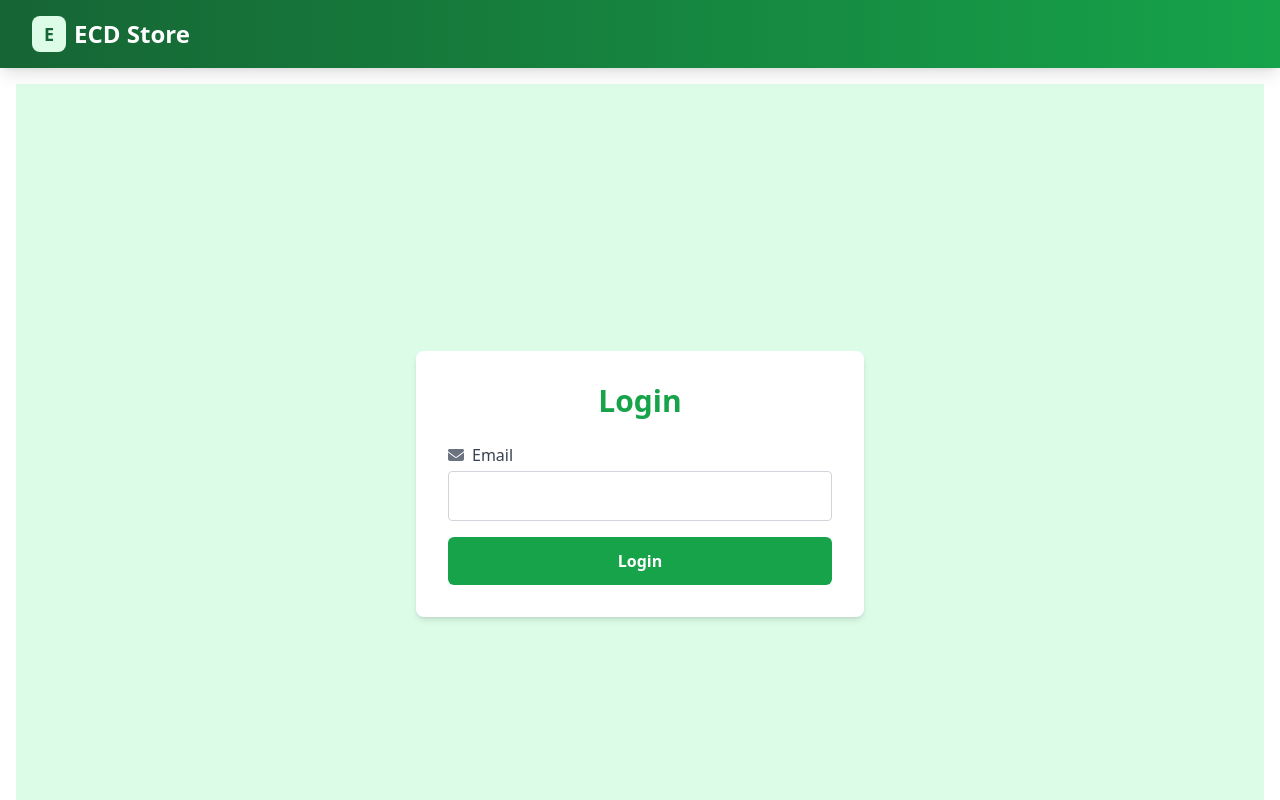
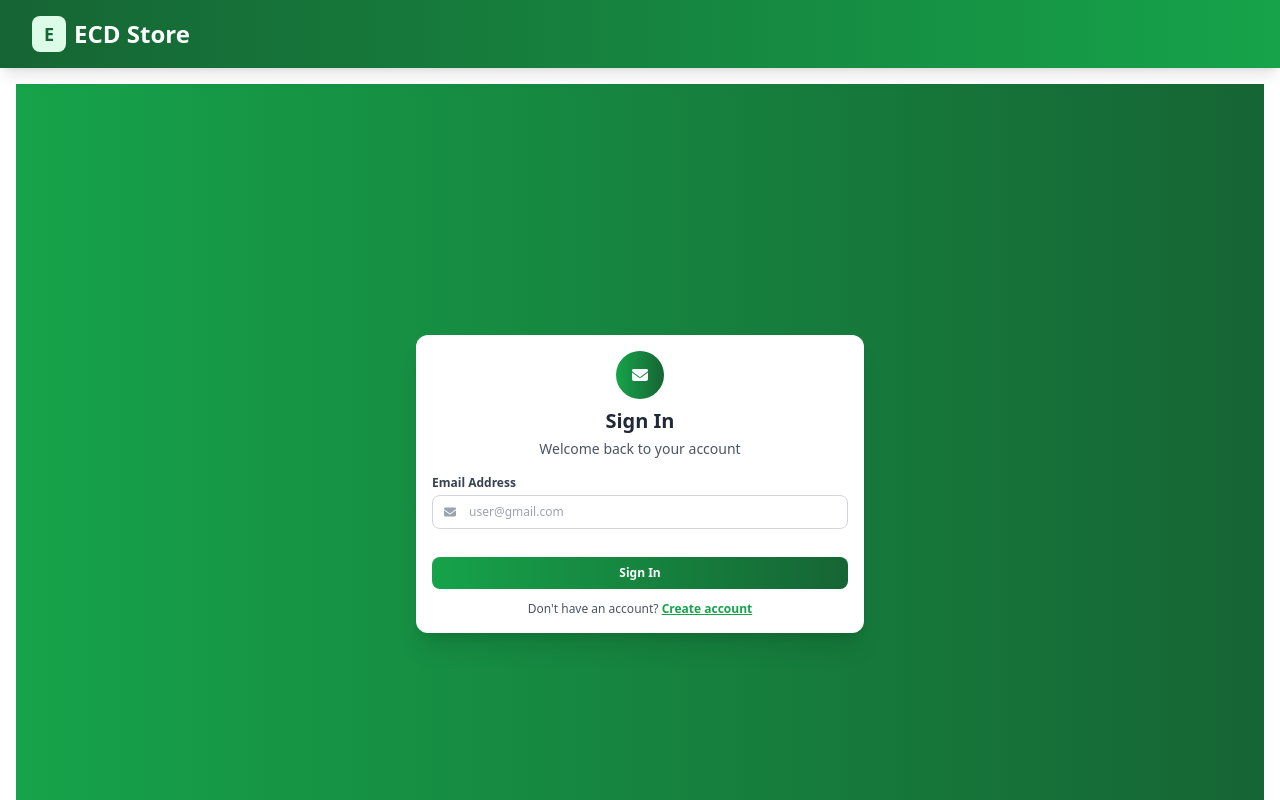
Before and after one commit to Tshephodave/Server, a React (Create React App) app in the folder Marketing-web/: page /login in a window 1280 px wide. Shown: the top 800 px of the page. Built offline with nearby package versions, Linux system fonts and the light colour scheme.

Commit message:
Update Login.js

```diff
--- a/Marketing-web/src/pages/Login.js
+++ b/Marketing-web/src/pages/Login.js
@@ -1,17 +1,25 @@
 import React, { useState } from 'react';
+import { useNavigate } from 'react-router-dom';
 import axios from 'axios';
-import { useNavigate } from 'react-router-dom';
 import { FontAwesomeIcon } from '@fortawesome/react-fontawesome';
-import { faEnvelope, faLock } from '@fortawesome/free-solid-svg-icons';
+import { faEnvelope } from '@fortawesome/free-solid-svg-icons';
 import { library } from '@fortawesome/fontawesome-svg-core';
 import { jwtDecode } from 'jwt-decode';
+import Modal from 'react-modal';
+import Register from './Register';
 
-library.add(faEnvelope, faLock);
+library.add(faEnvelope);
 
-const Login = ({ setUser }) => {
+Modal.setAppElement('#root');
+
+const Login = ({ setUser, onSuccessfulLogin, onCancel, context = 'page' }) => {
   const [formData, setFormData] = useState({
-    email: '',
+    email: ''
   });
+  const [error, setError] = useState('');
+  const [loading, setLoading] = useState(false);
+  const [isRegisterModalOpen, setIsRegisterModalOpen] = useState(false);
+
   const navigate = useNavigate();
 
   const handleChange = (e) => {
@@ -23,7 +31,9 @@ const Login = ({ setUser }) => {
 
   const handleSubmit = async (e) => {
     e.preventDefault();
+    setLoading(true);
     try {
+      setError('');
       const response = await axios.post('https://server-h3fu.onrender.com/user/login', formData);
       const token = response.data.token;
       localStorage.setItem('token', token);
@@ -34,40 +44,227 @@ const Login = ({ setUser }) => {
           Authorization: `Bearer ${token}`,
         },
       });
-      setUser(userResponse.data);
+      const userData = userResponse.data;
+
+      if (setUser) {
+        setUser(userData);
+      }
+
+      if (onSuccessfulLogin) {
+        onSuccessfulLogin(userData);
+      }
+
+      if (context === 'page') {
         navigate('/');
+      }
     } catch (error) {
-      alert(error.response?.data?.message || 'An error occurred');
+      setError(error.response?.data?.message || 'An error occurred');
+    } finally {
+      setLoading(false);
     }
   };
 
+  const handleCancel = () => {
+    if (onCancel) {
+      onCancel();
+    } else if (context === 'page') {
+      navigate('/');
+    }
+  };
+
+  const openRegisterModal = () => {
+    setIsRegisterModalOpen(true);
+  };
+
+  const closeRegisterModal = () => {
+    setIsRegisterModalOpen(false);
+  };
+
+  const handleRegisterSuccess = () => {
+    closeRegisterModal();
+  };
+
   return (
-    <div className="min-h-screen bg-gradient-to-r from-green-100 to-green-100 flex items-center justify-center p-8">
-      <div className="bg-white p-8 rounded-lg shadow-md w-full max-w-md">
-        <h2 className="text-3xl font-bold mb-6 text-center text-green-600">Login</h2>
+    <>
+      <div className={`${context === 'modal'
+        ? 'h-full'
+        : 'min-h-screen bg-gradient-to-r from-green-600 to-green-800 flex items-center justify-center p-4'
+      }`}>
+        <div className={`${context === 'modal'
+          ? 'h-full flex flex-col'
+          : 'w-full max-w-md'
+        }`}>
+          <div className={`bg-white ${context === 'modal'
+            ? 'flex-1 flex flex-col rounded-none'
+            : 'rounded-xl shadow-xl p-4'
+          }`}>
+
+            {/* Header - Same styling as registration */}
+            <div className={`${context === 'modal'
+              ? 'p-4 border-b border-gray-200 flex-shrink-0'
+              : 'text-center mb-4'
+            }`}>
+              {context === 'modal' ? (
+                <div className="flex items-center justify-between">
+                  <div className="flex items-center space-x-3">
+                    <div className="w-8 h-8 bg-gradient-to-r from-green-600 to-green-800 rounded-full flex items-center justify-center">
+                      <FontAwesomeIcon icon="envelope" className="text-white text-xs" />
+                    </div>
+                    <div>
+                      <h2 className="text-lg font-bold text-gray-800">Sign In</h2>
+                      <p className="text-gray-600 text-xs">Welcome back</p>
+                    </div>
+                  </div>
+                  <button
+                    onClick={handleCancel}
+                    className="text-gray-400 hover:text-gray-600 transition-colors duration-200 p-1 hover:bg-gray-100 rounded-lg"
+                  >
+                    <svg className="w-4 h-4" fill="none" stroke="currentColor" viewBox="0 0 24 24">
+                      <path strokeLinecap="round" strokeLinejoin="round" strokeWidth="2" d="M6 18L18 6M6 6l12 12" />
+                    </svg>
+                  </button>
+                </div>
+              ) : (
+                <>
+                  <div className="mx-auto w-12 h-12 bg-gradient-to-r from-green-600 to-green-800 rounded-full flex items-center justify-center mb-2">
+                    <FontAwesomeIcon icon="envelope" className="text-white text-base" />
+                  </div>
+                  <h2 className="text-xl font-bold text-gray-800 mb-1">Sign In</h2>
+                  <p className="text-gray-600 text-sm">Welcome back to your account</p>
+                </>
+              )}
+            </div>
+
+            {/* Content Area */}
+            <div className={`${context === 'modal'
+              ? 'flex-1 p-4'
+              : ''
+            }`}>
+
+              {/* Error Message */}
+              {error && (
+                <div className="p-3 bg-red-50 border border-red-200 rounded-lg text-red-700 text-sm text-center mb-3">
+                  <div className="flex items-center justify-center space-x-2">
+                    <svg className="w-4 h-4" fill="currentColor" viewBox="0 0 20 20">
+                      <path fillRule="evenodd" d="M18 10a8 8 0 11-16 0 8 8 0 0116 0zm-7-4a1 1 0 11-2 0 1 1 0 012 0zM9 9a1 1 0 000 2v3a1 1 0 001 1h1a1 1 0 100-2v-3a1 1 0 00-1-1H9z" clipRule="evenodd" />
+                    </svg>
+                    <span className="font-semibold text-xs">{error}</span>
+                  </div>
+                </div>
+              )}
+
+              {/* Login Form */}
               <form onSubmit={handleSubmit} className="space-y-4">
-          <div>
-            <div className="flex items-center space-x-2">
-              <FontAwesomeIcon icon="envelope" className="text-gray-500" />
-              <label className="block text-gray-700">Email</label>
+                {/* Email Input */}
+                <div className="space-y-1">
+                  <label className="block text-xs font-semibold text-gray-700">Email Address</label>
+                  <div className="relative">
+                    <div className="absolute inset-y-0 left-0 pl-3 flex items-center pointer-events-none">
+                      <FontAwesomeIcon icon="envelope" className="text-gray-400 text-xs" />
                     </div>
                     <input
                       type="email"
                       name="email"
                       value={formData.email}
                       onChange={handleChange}
-              className="w-full p-3 border border-gray-300 rounded mt-1"
+                      className="w-full pl-9 pr-3 py-2 border border-gray-300 rounded-lg focus:outline-none focus:ring-1 focus:ring-green-500 focus:border-transparent transition-all duration-200 text-xs"
+                      placeholder="user@gmail.com"
                       required
                     />
                   </div>
+                </div>
 
+                {/* Buttons */}
+                <div className={`pt-3 ${context === 'modal' ? 'border-t border-gray-200 mt-3' : ''}`}>
+                  <div className="flex flex-col sm:flex-row space-y-2 sm:space-y-0 sm:space-x-3">
+                    <button
+                      type="submit"
+                      disabled={loading}
+                      className="flex-1 bg-gradient-to-r from-green-600 to-green-800 text-white py-2 px-4 rounded-lg font-semibold hover:from-green-700 hover:to-green-900 transition-all duration-200 disabled:opacity-50 disabled:cursor-not-allowed flex items-center justify-center text-xs"
+                    >
+                      {loading ? (
+                        <>
+                          <svg className="animate-spin -ml-1 mr-2 h-3 w-3 text-white" xmlns="http://www.w3.org/2000/svg" fill="none" viewBox="0 0 24 24">
+                            <circle className="opacity-25" cx="12" cy="12" r="10" stroke="currentColor" strokeWidth="4"></circle>
+                            <path className="opacity-75" fill="currentColor" d="M4 12a8 8 0 018-8V0C5.373 0 0 5.373 0 12h4zm2 5.291A7.962 7.962 0 014 12H0c0 3.042 1.135 5.824 3 7.938l3-2.647z"></path>
+                          </svg>
+                          Signing In...
+                        </>
+                      ) : (
+                        'Sign In'
+                      )}
+                    </button>
 
-          <button type="submit" className="w-full bg-green-600 text-white p-3 rounded-md font-semibold hover:bg-green-700 transition duration-200">
-            Login
+                    {context === 'modal' && (
+                      <button
+                        type="button"
+                        onClick={handleCancel}
+                        disabled={loading}
+                        className="flex-1 bg-gray-100 text-gray-700 py-2 px-4 rounded-lg font-semibold hover:bg-gray-200 transition-all duration-200 border border-gray-300 disabled:opacity-50 disabled:cursor-not-allowed flex items-center justify-center text-xs"
+                      >
+                        Cancel
                       </button>
+                    )}
+                  </div>
+
+                  {/* Register Link */}
+                  <div className="text-center pt-3">
+                    <p className="text-xs text-gray-600">
+                      Don't have an account?{' '}
+                      <button
+                        type="button"
+                        onClick={openRegisterModal}
+                        className="font-semibold text-green-600 hover:text-green-700 transition-colors duration-200 underline"
+                      >
+                        Create account
+                      </button>
+                    </p>
+                  </div>
+                </div>
               </form>
             </div>
           </div>
+        </div>
+      </div>
+
+      {/* Registration Modal - Fixed spacing and mobile optimization */}
+      <Modal
+        isOpen={isRegisterModalOpen}
+        onRequestClose={closeRegisterModal}
+        contentLabel="Create Account"
+        className="fixed inset-0 flex items-start justify-center z-50 p-3 pt-20"
+        overlayClassName="fixed inset-0 bg-black bg-opacity-50 backdrop-blur-sm"
+        shouldCloseOnOverlayClick={true}
+        shouldCloseOnEsc={true}
+      >
+        <div className="bg-white w-full max-w-2xl max-h-[85vh] overflow-hidden rounded-xl shadow-2xl mx-3">
+          {/* Modal Header */}
+          <div className="p-4 border-b border-gray-200 bg-gradient-to-r from-green-600 to-green-800 sticky top-0 z-10">
+            <div className="flex items-center justify-between">
+              <h2 className="text-lg font-bold text-white">Create Account</h2>
+              <button
+                onClick={closeRegisterModal}
+                className="text-white hover:text-gray-200 transition-colors duration-200 p-2 hover:bg-green-700 rounded-lg"
+              >
+                <svg className="w-5 h-5" fill="none" stroke="currentColor" viewBox="0 0 24 24">
+                  <path strokeLinecap="round" strokeLinejoin="round" strokeWidth="2" d="M6 18L18 6M6 6l12 12" />
+                </svg>
+              </button>
+            </div>
+          </div>
+
+          {/* Modal Content - Scrollable */}
+          <div className="max-h-[calc(85vh-80px)] overflow-y-auto">
+            <Register
+              setUser={setUser}
+              onSuccessfulRegister={handleRegisterSuccess}
+              onCancel={closeRegisterModal}
+              context="modal"
+            />
+          </div>
+        </div>
+      </Modal>
+    </>
   );
 };
 
```
Lines whose indentation alone changed are shown as unchanged.
